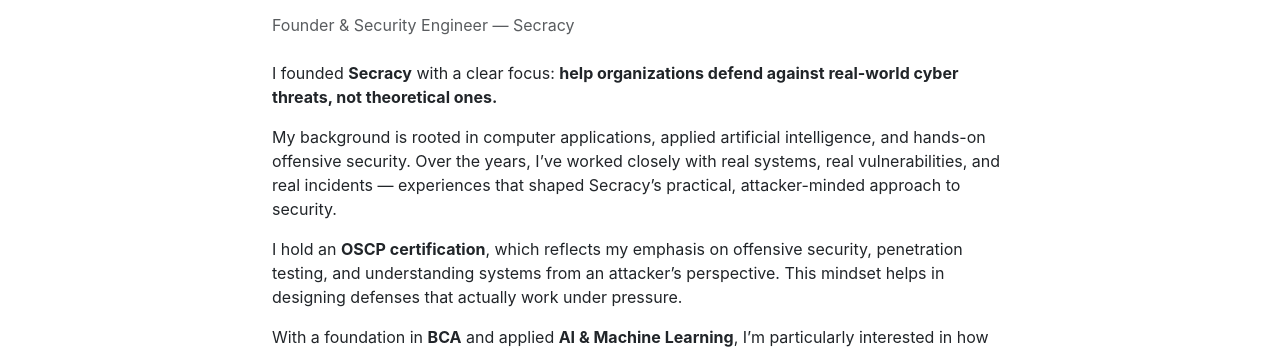
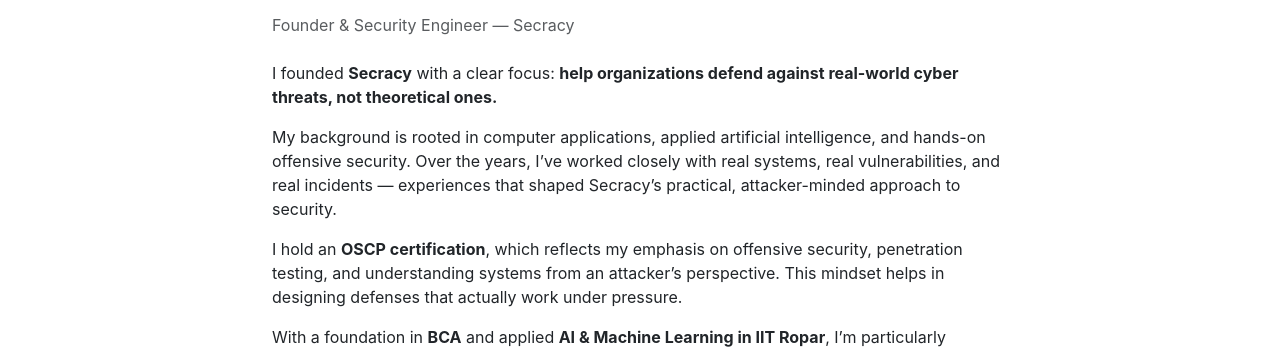
Before and after one commit to pavan-shaw/secracy, a plain HTML site: page founder.html in a window 1280 px wide. Shown: the part 441-793 px from the top of the page. Drawn offline with nearby package versions, Linux system fonts and the light colour scheme.

Commit message:
Update founder.html

```diff
--- a/founder.html
+++ b/founder.html
@@ -98,7 +98,7 @@
                 </p>
 
                 <p>
-                    With a foundation in <strong>BCA</strong> and applied <strong>AI & Machine Learning</strong>,
+                    With a foundation in <strong>BCA</strong> and applied <strong>AI & Machine Learning in IIT Ropar</strong>,
                     I’m particularly interested in how automation and intelligent analysis can reduce noise,
                     improve detection, and support security teams without replacing human judgment.
                 </p>
```
